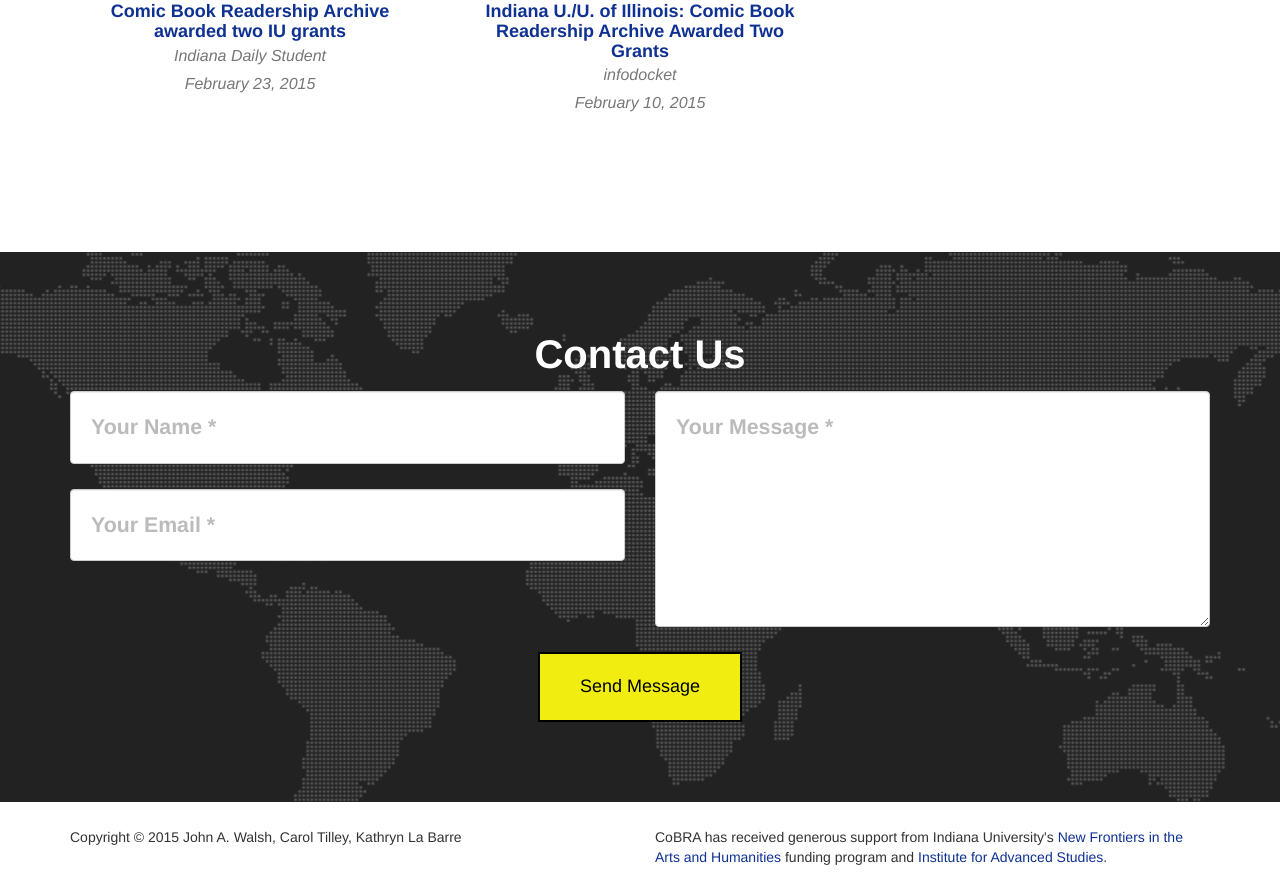
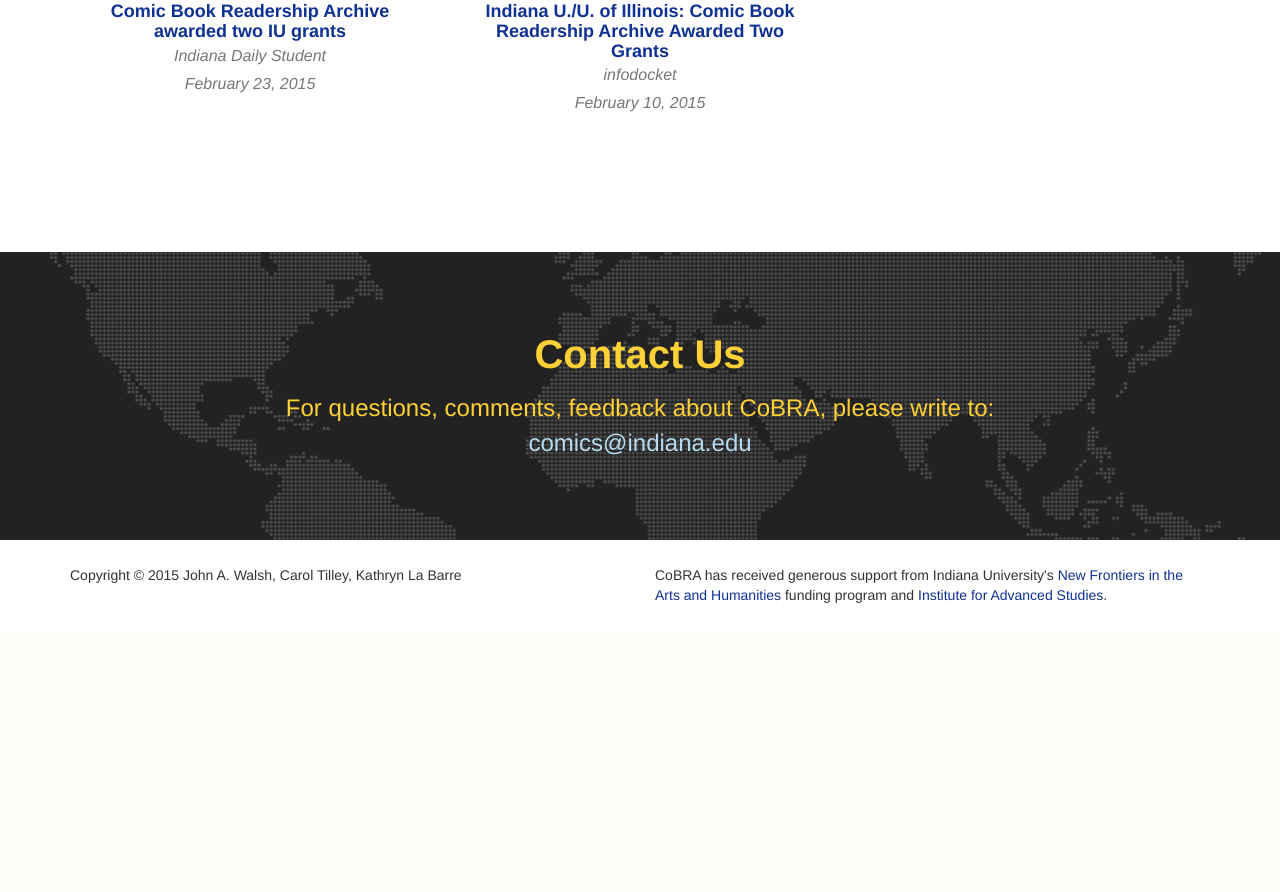
Before and after one commit to gracethom/cobraweb, a PHP site: page / in a window 1280 px wide. Shown: the part 2734-3626 px from the top of the page. After the commit the page ends 3337 px from the top, so only its background shows below. Run offline with PHP 8.4, Linux system fonts and the light colour scheme; some libraries are stand-ins or nearby versions; some web fonts are replaced.

Commit message:
Updated contact info; added Google Analytics (as php include)
Signed-off-by: John A. Walsh <jawalsh@indiana.edu>

```diff
--- /dev/null
+++ b/analyticstracking.php
@@ -0,0 +1,10 @@
+<script>
+  (function(i,s,o,g,r,a,m){i['GoogleAnalyticsObject']=r;i[r]=i[r]||function(){
+  (i[r].q=i[r].q||[]).push(arguments)},i[r].l=1*new Date();a=s.createElement(o),
+  m=s.getElementsByTagName(o)[0];a.async=1;a.src=g;m.parentNode.insertBefore(a,m)
+  })(window,document,'script','//www.google-analytics.com/analytics.js','ga');
+
+  ga('create', 'UA-64867316-1', 'auto');
+  ga('send', 'pageview');
+
+</script>
--- a/css/agency.css
+++ b/css/agency.css
@@ -562,14 +562,23 @@
   font-size: 16pt;
   font-family: ff-providence-sans-web-pro, "Helvetica Neue", Helvetica, Arial, cursive;
 }
+.hand-mixed {
+  font-family: ff-providence-sans-web-pro, "Helvetica Neue", Helvetica, Arial, cursive;
+  font-size: 18pt;
+}
 section#contact {
+  font-family: ff-providence-sans-web-pro, "Helvetica Neue", Helvetica, Arial, cursive;
+  font-size: 18pt;
   background-color: #222222;
   background-image: url('../img/map-image.png');
   background-position: center;
   background-repeat: no-repeat;
+  color: #fed136;
 }
-section#contact .section-heading {
-  color: white;
+section#contact a {
+  color: #b6dbee;
+  font-family: "classic-comic", "Helvetica Neue", Helvetica, Arial, sans-serif;
+  font-size: 18pt;
 }
 section#contact .form-group {
   margin-bottom: 25px;
--- a/index.html
+++ b/index.php
@@ -36,7 +36,7 @@
 </head>
 
 <body id="page-top" class="index">
-
+	<?php include_once("analyticstracking.php") ?>
     <!-- Navigation -->
     <nav class="navbar navbar-default navbar-fixed-top">
         <div class="container">
@@ -386,7 +386,7 @@
                 </div>
                 </div>
             </div>
-        </div>
+
     </section>
 
     <!-- Contact Section -->
@@ -398,40 +398,15 @@
                 </div>
             </div>
             <div class="row">
-                <div class="col-lg-12">
-                    <form name="sentMessage" id="contactForm" novalidate>
-                        <div class="row">
-                            <div class="col-md-6">
-                                <div class="form-group">
-                                    <input type="text" class="form-control form-control-xl" placeholder="Your Name *" id="name" required data-validation-required-message="Please enter your name.">
-                                    <p class="help-block text-danger"></p>
-                                </div>
-                                <div class="form-group">
-                                    <input type="email" class="form-control form-control-xl" placeholder="Your Email *" id="email" required data-validation-required-message="Please enter your email address.">
-                                    <p class="help-block text-danger"></p>
-                                </div>
-                                <!--
-                                <div class="form-group">
-                                    <input type="tel" class="form-control form-control-xl" placeholder="Your Phone *" id="phone" required data-validation-required-message="Please enter your phone number.">
-                                    <p class="help-block text-danger"></p>
-                                </div>
-                                -->
-                            </div>
-                            <div class="col-md-6">
-                                <div class="form-group">
-                                    <textarea class="form-control form-control-xl" placeholder="Your Message *" id="message" required data-validation-required-message="Please enter a message."></textarea>
-                                    <p class="help-block text-danger"></p>
-                                </div>
-                            </div>
-                            <div class="clearfix"></div>
-                            <div class="col-lg-12 text-center">
-                                <div id="success"></div>
-                                <button type="submit" class="btn btn-xl">Send Message</button>
-                            </div>
-                        </div>
-                    </form>
+                <div class="col-lg-12 text-center">
+                For questions, comments, feedback about CoBRA, please write to:
+                <div class="text-center">
+                <a href="mailto:comics@indiana.edu">comics@indiana.edu</a>
+              	</div>
                 </div>
             </div>
+
+
         </div>
     </section>
 
--- a/less/agency.less
+++ b/less/agency.less
@@ -556,14 +556,23 @@
 .hand-mixed-case-font();
 }
 
+.hand-mixed {
+.hand-mixed-case-font();
+font-size:18pt;
+}
+
 section#contact {
-
+	.hand-mixed;
 	background-color: @gray-darkest;
 	background-image: url('../img/map-image.png');
 	background-position: center;
 	background-repeat: no-repeat;
-	.section-heading {
-		color: white;
+	color: #fed136;
+	a {
+		color:#b6dbee;
+		.body-font();
+		font-size:18pt;
+
 	}
 	.form-group {
 		margin-bottom: 25px;
```
